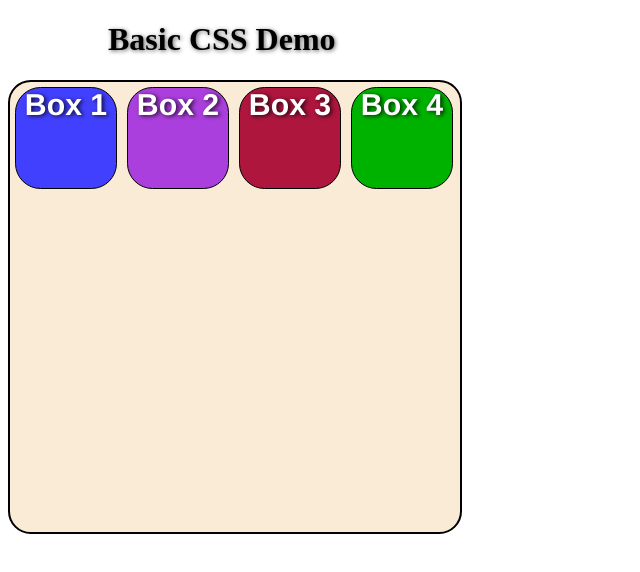
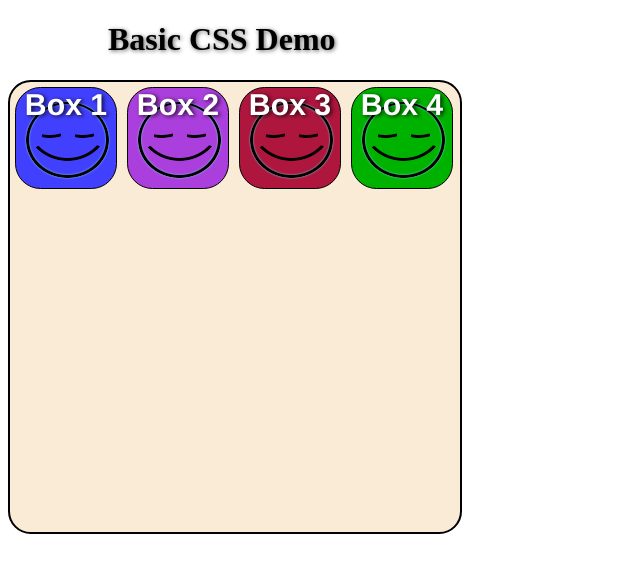
Before and after one commit to tabii238/HTML-and-CSS-Projects, a plain HTML site: page Basic_CSS_Demo_1.html in a window 1280 px wide. Shown: the whole page, without its empty margins (0-640 px from the left). Drawn offline with Linux system fonts and the light colour scheme.

Commit message:
corrected image url

```diff
--- a/css/basic_style.css
+++ b/css/basic_style.css
@@ -18,7 +18,7 @@ h1 {
 
 /* Select all squares in the array */
 .container .squares:nth-child(-n+4) {
-    background-image: url("../images/icons/icon1");
+    background-image: url("../images/icons/icon1.png");
     color: #fff;
     float: left;
     width: 100px;
```
